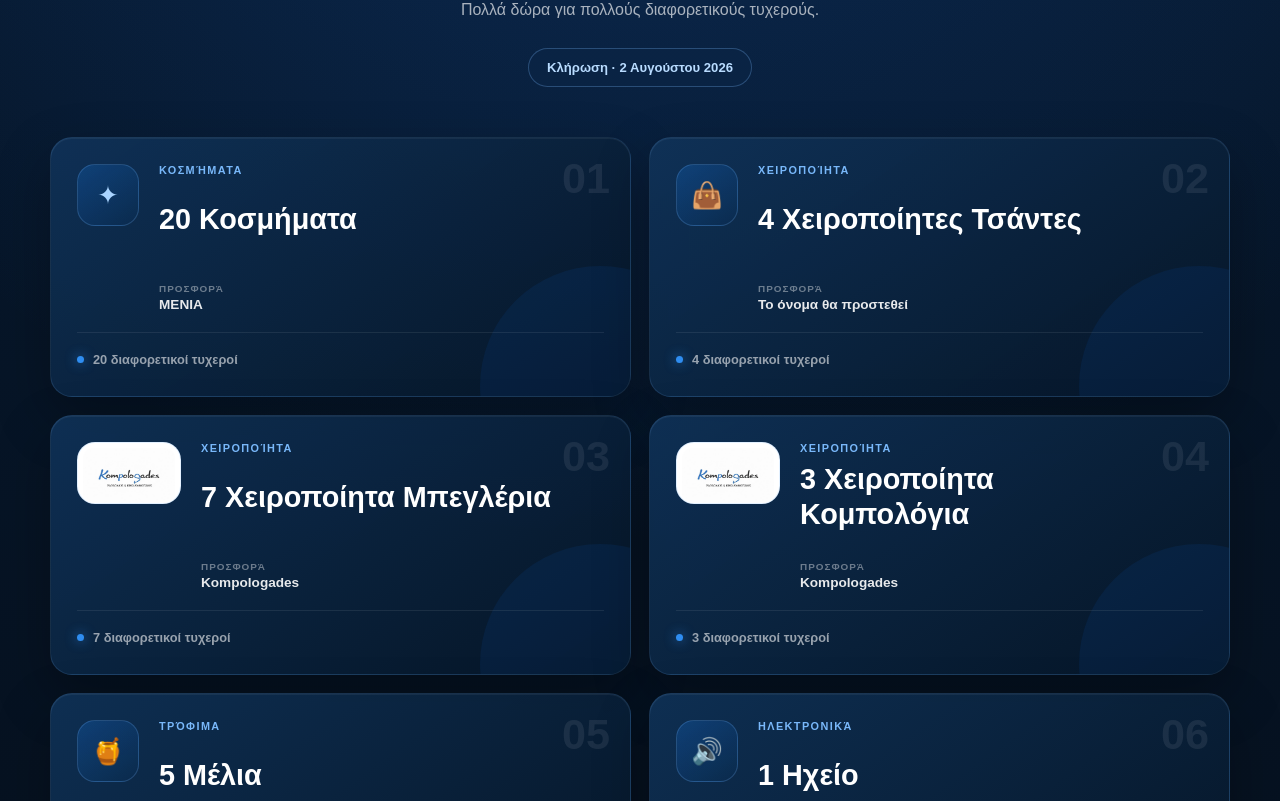
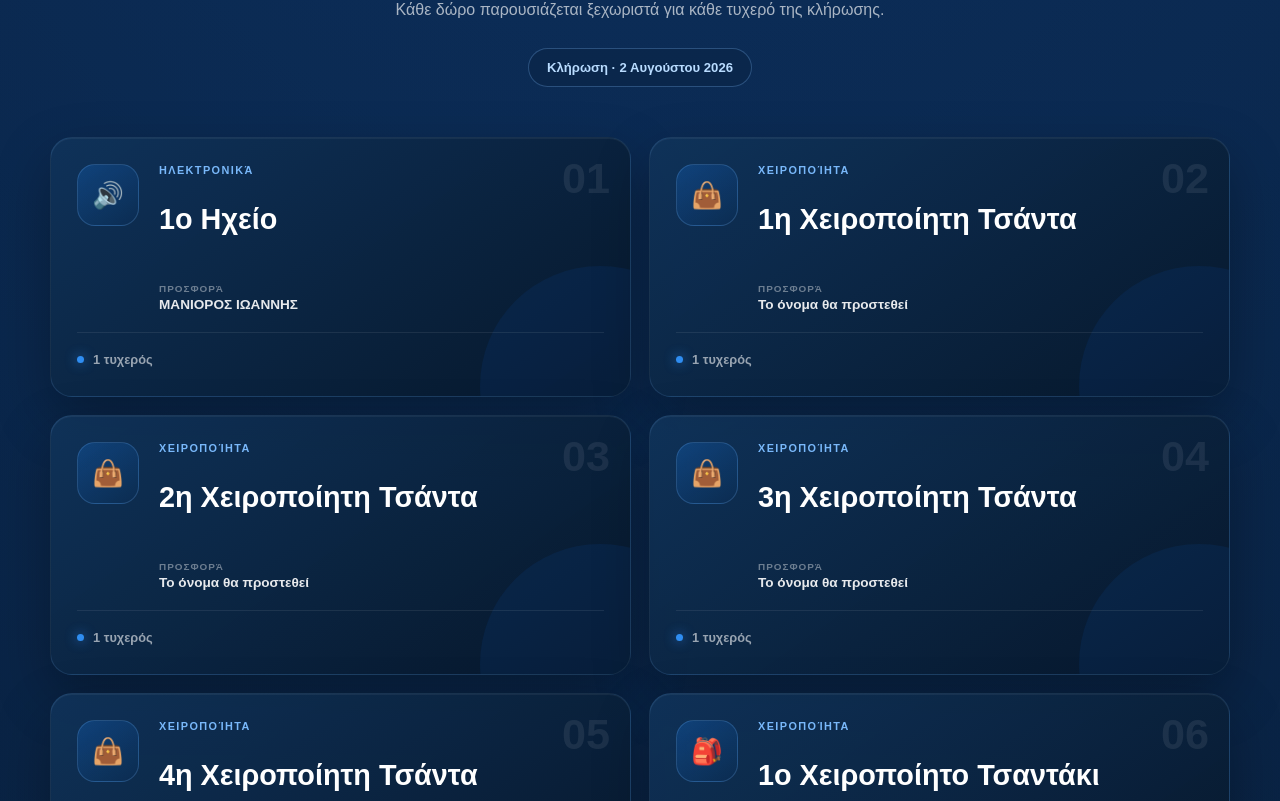
Before and after one commit to anvikelis-pixel/damasta-contest, a React (Vite) app: page /dora in a window 1280 px wide. Shown: the part 439-1240 px from the top of the page. Built offline with nearby package versions, Linux system fonts and the light colour scheme.

Commit message:
Generate individual prize cards automatically

```diff
--- a/src/pages/Prizes.jsx
+++ b/src/pages/Prizes.jsx
@@ -3,11 +3,110 @@ import Navbar from "../components/Navbar";
 import prizes from "../data/prizes";
 import "../styles/Prizes.css";
 
+const individualPrizeDetails = {
+  1: {
+    title: "Κόσμημα",
+    gender: "neutral",
+  },
+  2: {
+    title: "Χειροποίητη Τσάντα",
+    gender: "feminine",
+  },
+  3: {
+    title: "Χειροποίητο Μπεγλέρι",
+    gender: "neutral",
+  },
+  4: {
+    title: "Χειροποίητο Κομπολόι",
+    gender: "neutral",
+  },
+  5: {
+    title: "Μέλι",
+    gender: "neutral",
+  },
+  6: {
+    title: "Ηχείο",
+    gender: "neutral",
+  },
+  7: {
+    title: "Δωροεπιταγή",
+    gender: "feminine",
+  },
+  8: {
+    title: "Δώρο",
+    gender: "neutral",
+  },
+  9: {
+    title: "Κούρεμα",
+    gender: "neutral",
+  },
+  10: {
+    title: "Χειροποίητο Τσαντάκι",
+    gender: "neutral",
+  },
+  11: {
+    title: "Τσουβάλι Αλεύρι 25 κιλών",
+    gender: "neutral",
+  },
+  12: {
+    title: "Βιβλίο",
+    gender: "neutral",
+  },
+  13: {
+    title: "Γάλα Εβαπορέ",
+    gender: "neutral",
+  },
+  14: {
+    title: "Γάλα",
+    gender: "neutral",
+  },
+};
+
+function getOrdinal(number, gender) {
+  if (gender === "feminine") {
+    return `${number}η`;
+  }
+
+  return `${number}ο`;
+}
+
+function createIndividualPrizes() {
+  return prizes
+    .flatMap((prize) => {
+      const details = individualPrizeDetails[prize.id];
+
+      return Array.from(
+        { length: prize.quantity },
+        (_, itemIndex) => {
+          const itemNumber = itemIndex + 1;
+
+          return {
+            ...prize,
+
+            uniqueId: `${prize.id}-${itemNumber}`,
+
+            individualTitle: details
+              ? `${getOrdinal(
+                  itemNumber,
+                  details.gender
+                )} ${details.title}`
+              : `${itemNumber}ο ${prize.title}`,
+
+            individualValue:
+              prize.estimatedValue / prize.quantity,
+          };
+        }
+      );
+    })
+    .sort(
+      (firstPrize, secondPrize) =>
+        secondPrize.individualValue -
+        firstPrize.individualValue
+    );
+}
+
 function Prizes() {
-  const sortedPrizes = [...prizes].sort(
-    (firstPrize, secondPrize) =>
-      secondPrize.estimatedValue - firstPrize.estimatedValue
-  );
+  const individualPrizes = createIndividualPrizes();
 
   return (
     <>
@@ -36,7 +135,8 @@ function Prizes() {
           <h1>Τα Δώρα</h1>
 
           <p className="prizes-description">
-            Πολλά δώρα για πολλούς διαφορετικούς τυχερούς.
+            Κάθε δώρο παρουσιάζεται ξεχωριστά για
+            κάθε τυχερό της κλήρωσης.
           </p>
 
           <div className="draw-badge">
@@ -45,11 +145,16 @@ function Prizes() {
         </section>
 
         <section className="prizes-grid">
-          {sortedPrizes.map((prize, index) => (
+          {individualPrizes.map((prize, index) => (
             <article
               className="prize-card"
-              key={prize.id}
-              style={{ "--delay": `${index * 0.08}s` }}
+              key={prize.uniqueId}
+              style={{
+                "--delay": `${Math.min(
+                  index * 0.025,
+                  0.8
+                )}s`,
+              }}
             >
               <span className="prize-number">
                 {String(index + 1).padStart(2, "0")}
@@ -57,7 +162,9 @@ function Prizes() {
 
               <div
                 className={`prize-icon ${
-                  prize.image ? "prize-icon-image" : ""
+                  prize.image
+                    ? "prize-icon-image"
+                    : ""
                 }`}
               >
                 {prize.image ? (
@@ -65,6 +172,7 @@ function Prizes() {
                     src={prize.image}
                     alt={`Λογότυπο ${prize.sponsor}`}
                     loading="lazy"
+                    decoding="async"
                   />
                 ) : (
                   prize.icon
@@ -76,7 +184,7 @@ function Prizes() {
                   {prize.category}
                 </p>
 
-                <h2>{prize.title}</h2>
+                <h2>{prize.individualTitle}</h2>
 
                 <div className="sponsor">
                   <span>Προσφορά</span>
@@ -87,11 +195,7 @@ function Prizes() {
               <div className="winners">
                 <span className="winner-dot" />
 
-                <p>
-                  {prize.winners === 1
-                    ? "1 τυχερός"
-                    : `${prize.winners} διαφορετικοί τυχεροί`}
-                </p>
+                <p>1 τυχερός</p>
               </div>
             </article>
           ))}
```
